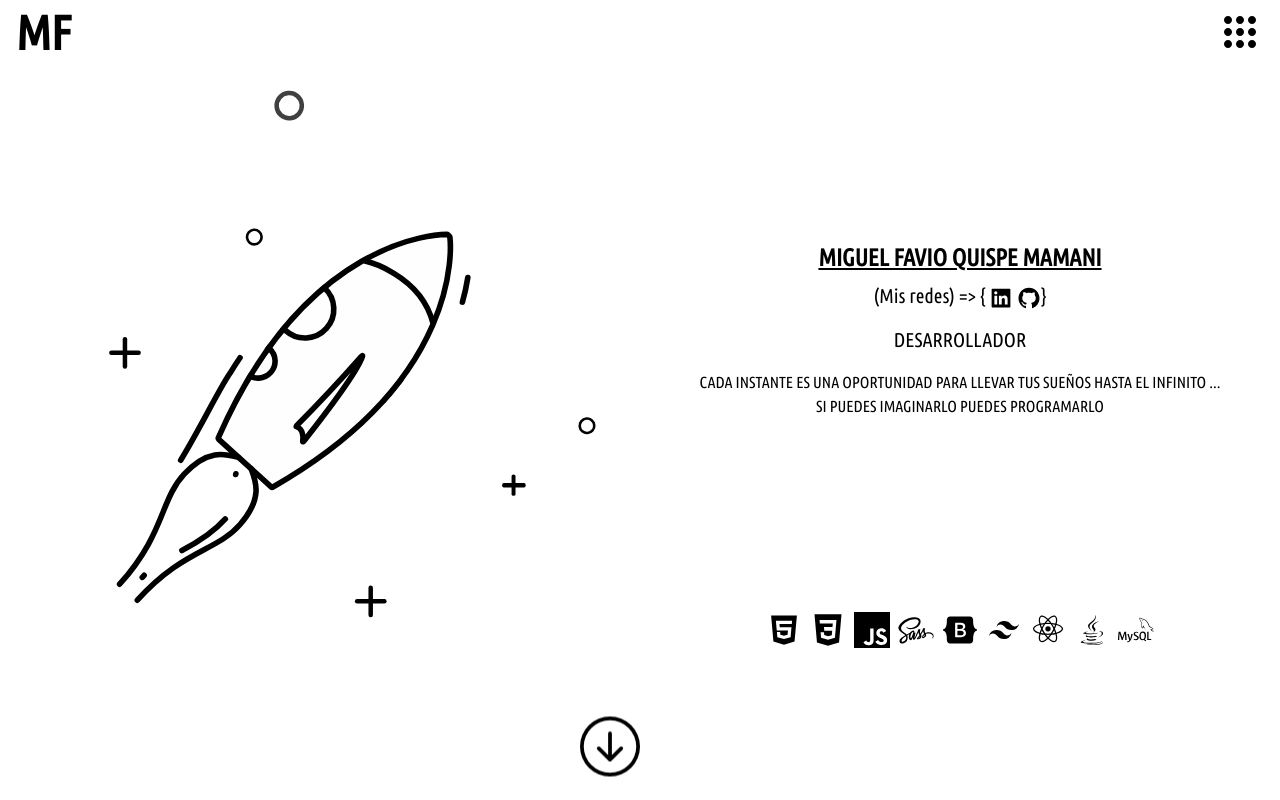
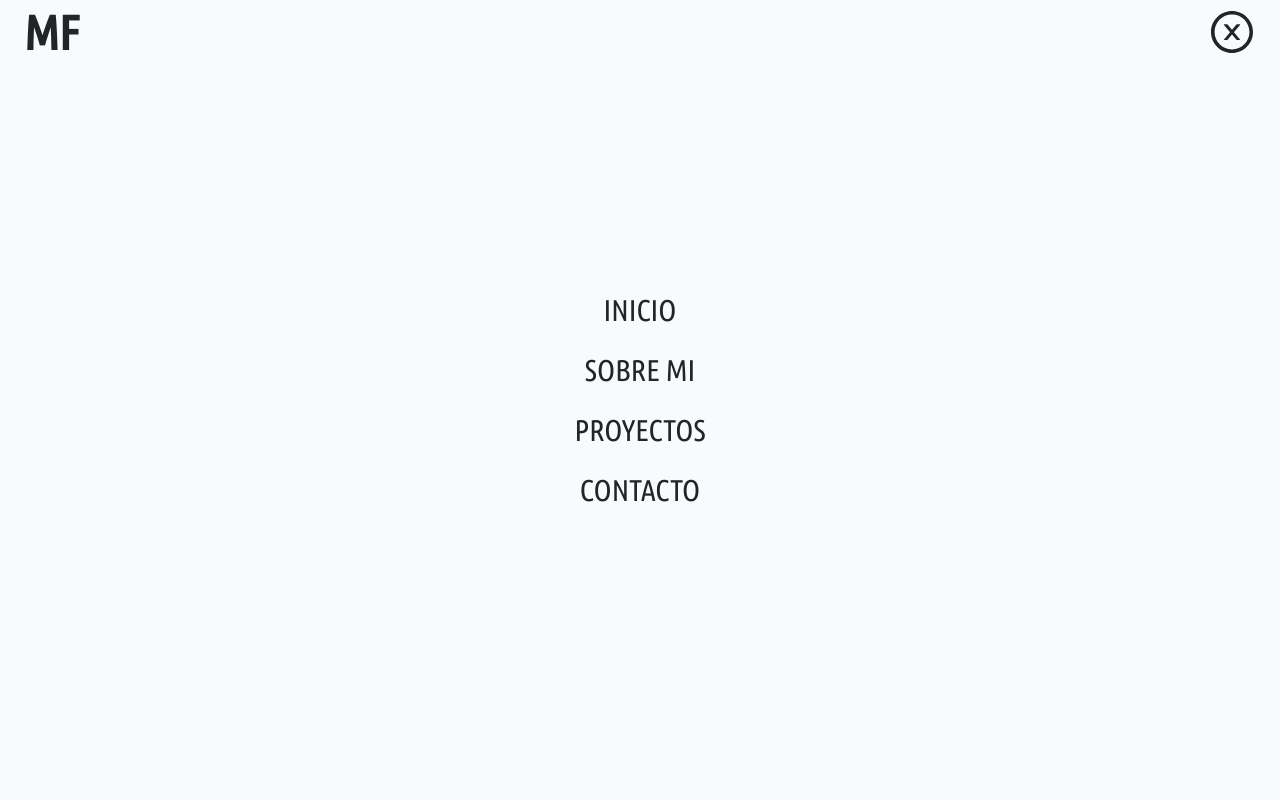
Before and after one commit to miguelfavioqm/Portfolio, a React (Vite) app: page / in a window 1280 px wide. Both pictures are taken after a click on the button 1240 px from the left and 32 px from the top of the page. Shown: the top 800 px of the page. Built offline with nearby package versions, Linux system fonts and the light colour scheme.

Commit message:
Añadiendo MenuNav y secciones Aboutme y projects

```diff
--- a/index.html
+++ b/index.html
@@ -1,16 +1,29 @@
 <!DOCTYPE html>
-<html lang="en">
+<html lang="es">
   <head>
     <meta charset="UTF-8" />
     <link rel="icon" type="image/svg+xml" href="/vite.svg" />
     <meta name="viewport" content="width=device-width, initial-scale=1.0" />
     <title>PortFolio Miguel</title>
+    <!-- GOOGLE FONTS -->
     <link rel="preconnect" href="https://fonts.googleapis.com" />
     <link rel="preconnect" href="https://fonts.gstatic.com" crossorigin />
     <link
       href="https://fonts.googleapis.com/css2?family=Ubuntu+Condensed&display=swap"
       rel="stylesheet"
     />
+    <!-- BOOTSTRAP -->
+    <link
+      href="https://cdn.jsdelivr.net/npm/bootstrap@5.0.2/dist/css/bootstrap.min.css"
+      rel="stylesheet"
+      integrity="sha384-EVSTQN3/azprG1Anm3QDgpJLIm9Nao0Yz1ztcQTwFspd3yD65VohhpuuCOmLASjC"
+      crossorigin="anonymous"
+    />
+    <script
+      src="https://cdn.jsdelivr.net/npm/bootstrap@5.0.2/dist/js/bootstrap.bundle.min.js"
+      integrity="sha384-MrcW6ZMFYlzcLA8Nl+NtUVF0sA7MsXsP1UyJoMp4YLEuNSfAP+JcXn/tWtIaxVXM"
+      crossorigin="anonymous"
+    ></script>
   </head>
   <body>
     <div id="root"></div>
--- a/src/App.jsx
+++ b/src/App.jsx
@@ -1,4 +1,6 @@
+import AboutMe from "./Components/AboutMe";
 import Header from "./Components/Header";
+import Projects from "./Components/Projects";
 import reactLogo from "./assets/react.svg";
 import viteLogo from "/vite.svg";
 
@@ -6,6 +8,8 @@ function App() {
   return (
     <>
       <Header />
+      <AboutMe />
+      <Projects />
     </>
   );
 }
--- /dev/null
+++ b/src/Components/AboutMe.jsx
@@ -0,0 +1,11 @@
+import React from "react";
+
+const AboutMe = () => {
+  return (
+    <section id="AboutMe" className="w-full h-screen">
+      SOBRE MI
+    </section>
+  );
+};
+
+export default AboutMe;
--- /dev/null
+++ b/src/Components/Header.css
@@ -0,0 +1,14 @@
+.menu {
+  background-color: rebeccapurple;
+  animation: animationMenu ease-in-out 1s forwards;
+  position: absolute;
+  top: 0;
+}
+@keyframes animationMenu {
+  0% {
+    left: -100%;
+  }
+  100% {
+    left: 0%;
+  }
+}
--- a/src/Components/Header.jsx
+++ b/src/Components/Header.jsx
@@ -1,24 +1,41 @@
-import React from "react";
+import React, { useState } from "react";
+import "../Components/Header.css";
 import { CgMenuGridO } from "react-icons/cg";
-import { AiFillHtml5, AiFillLinkedin, AiFillGithub } from "react-icons/ai";
+import {
+  AiFillHtml5,
+  AiFillLinkedin,
+  AiFillGithub,
+  AiOutlineCloseCircle,
+} from "react-icons/ai";
 import { IoLogoCss3 } from "react-icons/io";
 import { SiJavascript } from "react-icons/si";
 import { DiSass } from "react-icons/di";
 import { BiLogoTailwindCss, BiLogoJava, BiLogoReact } from "react-icons/bi";
 import { RiBootstrapFill } from "react-icons/ri";
-import { SiMysql } from "react-icons/si";
+import { SiMysql, SiVite } from "react-icons/si";
 import { BsArrowDownCircle } from "react-icons/bs";
 import Lottie from "lottie-react";
 import groovyWalkAnimation from "../assets/Animation - 1695940163900.json";
 const Header = () => {
+  const [menu, SetMenu] = useState(false);
   return (
+    <>
       <div className="h-screen w-full">
         <div className="flex justify-between px-4 py-2 w-full ">
           <a href="#" className="text-5xl font-semibold z-10 ">
             MF
           </a>
-        <button className="z-10">
+          <button
+            className="z-10"
+            onClick={() => {
+              SetMenu(!menu);
+            }}
+          >
+            {menu ? (
+              <AiOutlineCloseCircle className="text-5xl " />
+            ) : (
               <CgMenuGridO className="text-5xl " />
+            )}
           </button>
         </div>
         <div className="flex">
@@ -29,10 +46,13 @@ const Header = () => {
               </h1>
               <h2 className="text-xl mt-2">
                 {" (Mis redes) => { "}
-              <a href="#">
+                <a
+                  href="https://www.linkedin.com/in/miguel-favio-qm/"
+                  target="_blank"
+                >
                   <AiFillLinkedin className="inline-block text-2xl" />
                 </a>{" "}
-              <a href="#">
+                <a href="https://github.com/miguelfavioqm" target="_blank">
                   <AiFillGithub className="inline-block text-2xl" />
                 </a>
                 {"}"}
@@ -46,15 +66,16 @@ const Header = () => {
               </p>
             </div>
             <div className="flex w-full justify-center items-center text-4xl gap-2 flex-wrap p-4">
-            <AiFillHtml5 />
-            <IoLogoCss3 />
-            <SiJavascript />
-            <DiSass />
-            <RiBootstrapFill />
-            <BiLogoTailwindCss />
-            <BiLogoReact />
-            <BiLogoJava />
-            <SiMysql />
+              <AiFillHtml5 title="HMTL" />
+              <IoLogoCss3 title="CSS" />
+              <SiJavascript title="JAVASCRIPT" />
+              <DiSass title="SASS" />
+              <RiBootstrapFill title="BOOTSTRAP" />
+              <BiLogoTailwindCss title="TAILWIND" />
+              <SiVite title="VITE" />
+              <BiLogoReact title="REACT" />
+              <BiLogoJava title="JAVA" />
+              <SiMysql title="MYSQL" />
             </div>
           </div>
           <Lottie
@@ -63,10 +84,66 @@ const Header = () => {
             loop={true}
           />
         </div>
-      <button className="rounded-full absolute bottom-4 right-4 md:right-1/2 animate-bounce text-4xl md:text-6xl">
+        <a
+          href="#AboutMe"
+          className="rounded-full absolute bottom-4 right-4 md:right-1/2 animate-bounce text-4xl md:text-6xl"
+        >
           <BsArrowDownCircle />
-      </button>
+        </a>
       </div>
+      {menu ? (
+        <nav className="w-full h-screen bg-slate-50 menu rounded-sm">
+          <ul className="w-full h-full flex items-center justify-center flex-col text-3xl gap-4">
+            <li>
+              <a
+                href="#Inicio"
+                className="hover:underline"
+                onClick={() => {
+                  SetMenu(!menu);
+                }}
+              >
+                INICIO
+              </a>
+            </li>
+            <li>
+              <a
+                href="#AboutMe"
+                className="hover:underline"
+                onClick={() => {
+                  SetMenu(!menu);
+                }}
+              >
+                SOBRE MI
+              </a>
+            </li>
+            <li>
+              <a
+                href="#Projects"
+                className="hover:underline"
+                onClick={() => {
+                  SetMenu(!menu);
+                }}
+              >
+                PROYECTOS
+              </a>
+            </li>
+            <li>
+              <a
+                href="#"
+                className="hover:underline"
+                onClick={() => {
+                  SetMenu(!menu);
+                }}
+              >
+                CONTACTO
+              </a>
+            </li>
+          </ul>
+        </nav>
+      ) : (
+        <></>
+      )}
+    </>
   );
 };
 
--- /dev/null
+++ b/src/Components/Projects.jsx
@@ -0,0 +1,11 @@
+import React from "react";
+
+const Projects = () => {
+  return (
+    <section id="Projects" className="w-full h-screen">
+      Projects
+    </section>
+  );
+};
+
+export default Projects;
--- a/src/index.css
+++ b/src/index.css
@@ -3,4 +3,5 @@
 @tailwind utilities;
 * {
   font-family: "Ubuntu Condensed", sans-serif;
+  scroll-behavior: smooth;
 }
```
Lines whose indentation alone changed are shown as unchanged.
